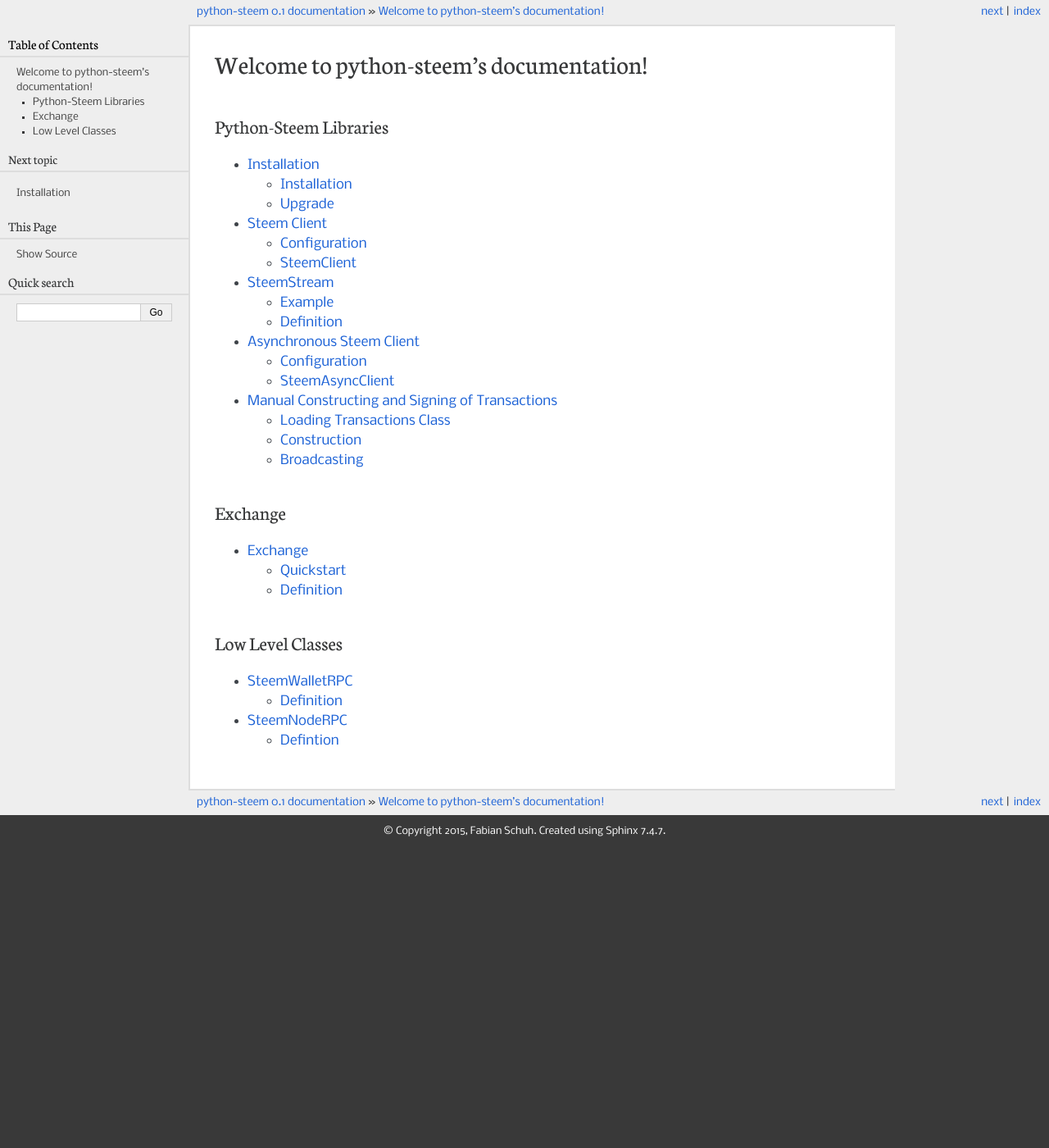
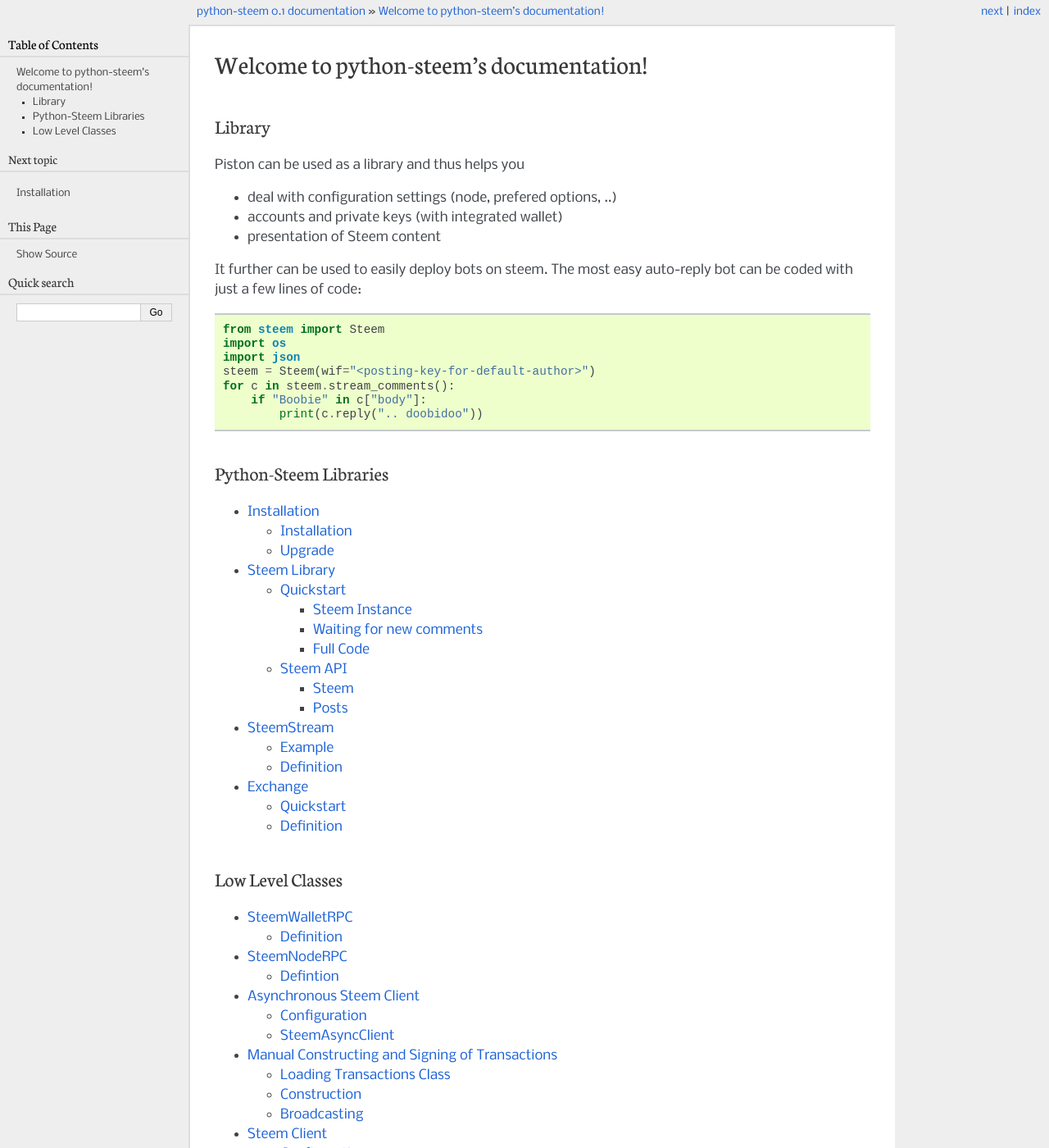
Before and after one commit to xeroc/piston-lib, a Sphinx documentation site: the page built from docs/index.rst, in a window 1280 px wide and 1400 px high. Shown: the whole window at 82% size. Built offline with Sphinx 7.4.7, drawn with Linux system fonts in a browser that asks for light colours; some of the changed text lies outside the part shown.

Commit message:
[docs] update of docs to show correct steem libs

```diff
--- a/docs/asyncclient.rst
+++ b/docs/asyncclient.rst
@@ -1,6 +1,9 @@
 *************************
 Asynchronous Steem Client
 *************************
+
+.. warning:: This is a low level class. Do not use this class unless you
+             know what you are doing!
 
 Configuration
 #############
--- a/docs/client.rst
+++ b/docs/client.rst
@@ -1,6 +1,8 @@
 ***************
 Steem Client
 ***************
+
+.. warning:: This class is going to be deprecated soon!
 
 Configuration
 #############
--- a/docs/index.rst
+++ b/docs/index.rst
@@ -1,5 +1,27 @@
 Welcome to python-steem's documentation!
 ===============================================
+
+Library
+-------
+
+Piston can be used as a library and thus helps you
+
+* deal with configuration settings (node, prefered options, ..)
+* accounts and private keys (with integrated wallet)
+* presentation of Steem content
+
+It further can be used to easily deploy bots on steem. The most easy
+auto-reply bot can be coded with just a few lines of code:
+
+.. code-block:: python
+
+   from steem import Steem
+   import os
+   import json
+   steem = Steem(wif="<posting-key-for-default-author>")
+   for c in steem.stream_comments():
+       if "Boobie" in c["body"]:
+           print(c.reply(".. doobidoo"))
 
 Python-Steem Libraries
 -------------------------
@@ -8,17 +30,8 @@
    :maxdepth: 3
 
    installation
-   client
+   steem
    stream
-   asyncclient
-   transactions
-
-Exchange
---------
-
-.. toctree::
-   :maxdepth: 3
-
    exchange
 
 Low Level Classes
--- /dev/null
+++ b/docs/steem.rst
@@ -0,0 +1,110 @@
+**************
+Steem Library
+**************
+
+The Steem library has been designed to allow developers to easily access its routines and make use of the network without dealing with all the releated blockchain technology and cryptography. This library can be used to do anything that is allowed according to the Steem blockchain protocol.
+
+Quickstart
+##########
+
+As a quickstart example, let's create a notification bot for our own account and have a daemon send out an email to us if someone referred to our user.
+
+Steem Instance
+~~~~~~~~~~~~~~
+
+Let's start by creating an instance to the Steem network.
+
+.. code-block:: python
+
+    from steem import Steem
+    steem = Steem()
+
+.. note:: Per default, this call connects to the API node offered by SteemIt
+          Inc. If their server is under heavy load, you may see better and
+          faster results using your own server, passed as first argument.
+
+Waiting for new comments
+~~~~~~~~~~~~~~~~~~~~~~~~
+
+Now we use `steem.stream_comment()` to wait and inspect all new comments:
+
+.. code-block:: python
+
+   for comment in steem.stream_comments():
+       # do something with comment
+
+The `comment` object is an instance of `Steem.Post` and offers the following calls:
+
+* ``comment.reply()``
+* ``comment.upvote()``
+* ``comment.downvote()``
+
+Most important attributes are probably:
+
+* ``comment.author``
+* ``comment.permlink``
+* ``comment.title``
+* ``comment.body``
+
+These attributes can also be access through their keys (e.g. ``comment["body"]``).
+
+For our notification, we simply check if `@accountname` exists in the body:
+
+.. code-block:: python
+
+   if "@%s" % accountname in c["body"]:
+        # send mail
+
+If this check evaluates as true, we send out an email.
+
+Full Code
+~~~~~~~~~
+
+A full example for our notification daemon looks like this:
+
+.. code-block:: python
+
+    from steem import Steem
+    import os
+    import sendgrid
+    steem = Steem()
+    sg = sendgrid.SendGridClient(
+        os.environ['SENDGRID_USERNAME'],
+        os.environ['SENDGRID_PASSWORD']
+    )
+    message = sendgrid.Mail()
+    addresses = {"xeroc": "mail@xeroc.org"}
+    # addresses = os.environ["ADDRESSES"]
+    for c in steem.stream_comments():
+        for user in addresses.keys():
+            if "@%s" % user in c["body"]:
+                message.add_to(addresses[user])
+                message.set_subject('Notification on Steem')
+                message.set_text(
+                    "You have been messaged by %s " % (c["author"]) +
+                    "in the post @%s/%s" % (c["author"], c["permlink"]) +
+                    "\n\n" +
+                    "You can read the post on Steemit.com:\n" +
+                    "http://steemit.com/%s/%s#@%s/%s"
+                    % (c["category"],
+                        c["openingPostIdentifier"],
+                        c["author"], c["permlink"])
+                )
+                message.set_from('notify@steem')
+                status, msg = sg.send(message)
+                print("\nMessage sent!\n")
+
+Steem API
+##########
+
+Steem
+~~~~~
+
+.. autoclass:: steem.steem.Steem
+   :members:
+
+Posts
+~~~~~
+
+.. autoclass:: steem.steem.Post
+   :members:
--- a/docs/transactions.rst
+++ b/docs/transactions.rst
@@ -1,6 +1,9 @@
 ***********************************************
 Manual Constructing and Signing of Transactions
 ***********************************************
+
+.. warning:: This is a low level class. Do not use this class unless you
+             know what you are doing!
 
 .. note:: This class is under development and meant for people that are
           looking into the low level construction and signing of various
```
Also changed, not shown: other parts of docs/index.rst (+3 -0 lines).
